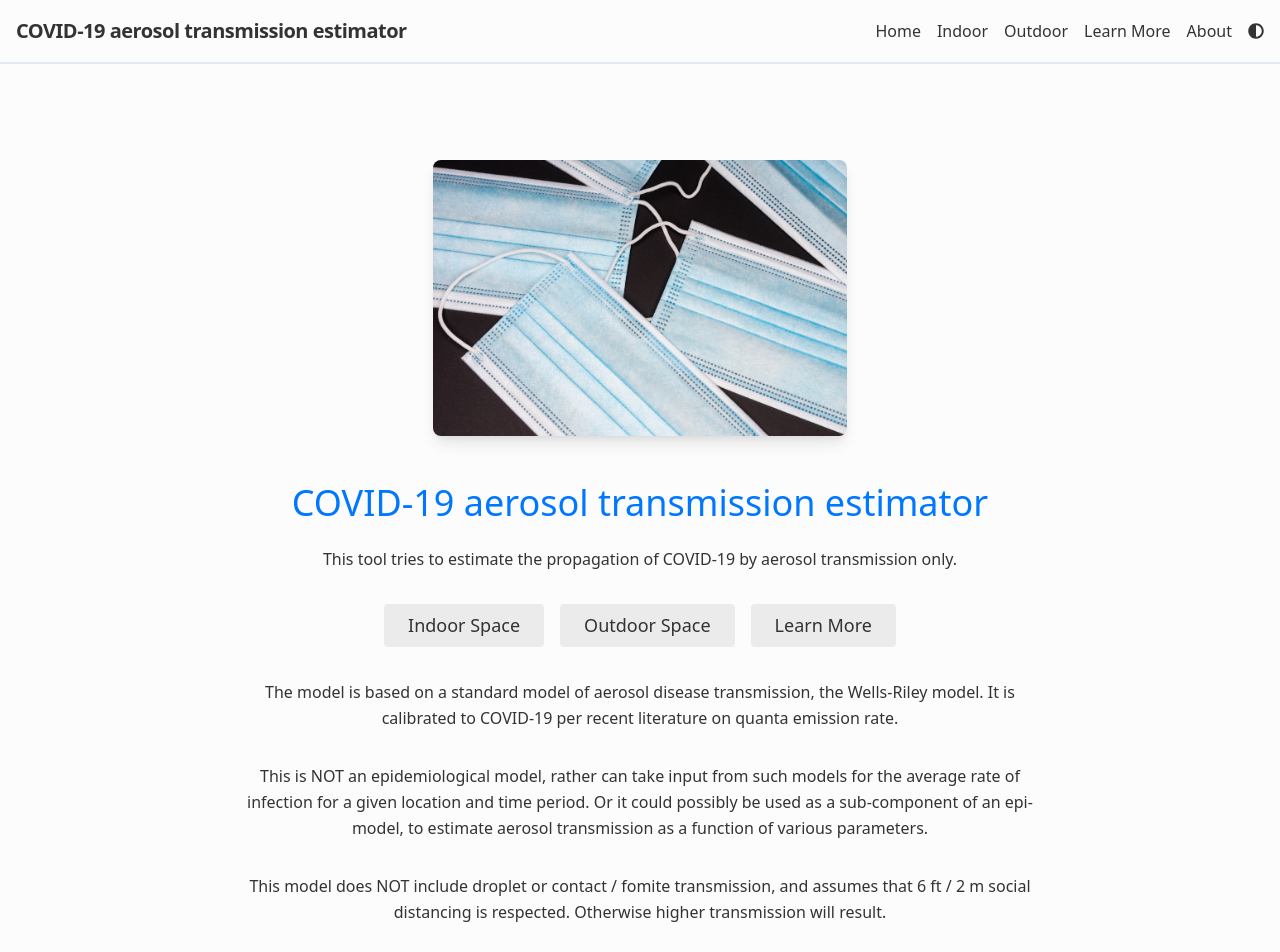
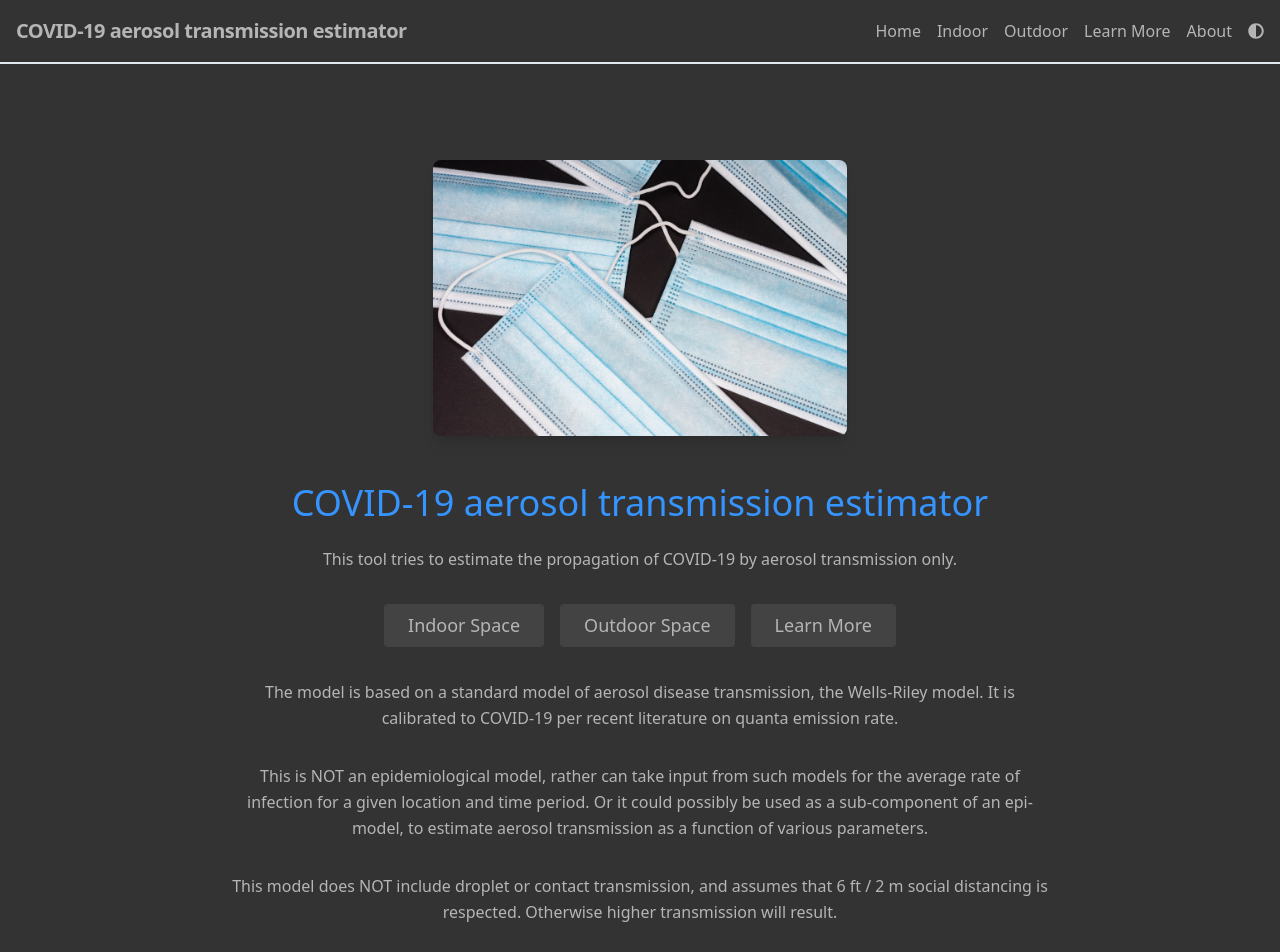
Before and after one commit to FedericoTartarini/covid-aerosol-transmission-estimator, a React (Create React App) app: page / in a window 1280 px wide. Shown: the top 952 px of the page. Built offline with nearby package versions, Linux system fonts and the light colour scheme.

Commit message:
* default theme dark * added width prop DropDown.js * added class nav item * fixed error a tag missing href * removed react strcit mode

```diff
--- a/src/App.js
+++ b/src/App.js
@@ -13,7 +13,7 @@ import { lightTheme, darkTheme } from "./Functions/theme";
 import { GlobalStyles } from "./Functions/global";
 
 function App() {
-  const [theme, setTheme] = useState("light");
+  const [theme, setTheme] = useState("dark");
   const themeToggler = () => {
     theme === "light" ? setTheme("dark") : setTheme("light");
   };
--- a/src/Components/DropDown.js
+++ b/src/Components/DropDown.js
@@ -2,7 +2,7 @@ import React, { useState } from "react";
 import { FontAwesomeIcon } from "@fortawesome/react-fontawesome";
 import { faChevronDown } from "@fortawesome/free-solid-svg-icons";
 
-function DropDown({ selected, listItems, setValue }) {
+function DropDown({ selected, listItems, setValue, width }) {
   const [dropDownOpen, setDropDownOpen] = useState(false);
 
   function DropDownItem({ item }) {
@@ -30,7 +30,8 @@ function DropDown({ selected, listItems, setValue }) {
       </button>
       <div
         className={
-          "bg-gray-100 w-56 absolute right-0 rounded mt-1 py-1 text-center shadow-md z-10" +
+          width +
+          " bg-gray-100 absolute right-0 rounded mt-1 py-1 text-center shadow-md z-10" +
           (dropDownOpen ? "" : " hidden")
         }
       >
--- a/src/Components/HomeView.js
+++ b/src/Components/HomeView.js
@@ -48,9 +48,9 @@ function HomeView() {
             various parameters.
           </p>
           <p className="mb-8 leading-relaxed">
-            This model does NOT include droplet or contact / fomite
-            transmission, and assumes that 6 ft / 2 m social distancing is
-            respected. Otherwise higher transmission will result.
+            This model does NOT include droplet or contact transmission, and
+            assumes that 6 ft / 2 m social distancing is respected. Otherwise
+            higher transmission will result.
           </p>
           <p className="mb-8 leading-relaxed">
             This model does NOT include transmission to the people present, when
--- a/src/Components/Indoor.js
+++ b/src/Components/Indoor.js
@@ -434,6 +434,7 @@ class Indoor extends React.Component {
                 selected={this.state["filterType"]}
                 listItems={this.listFilters}
                 setValue={this.handleDroDowFilter}
+                width={"w-32"}
               />
             </div>
             <h1 className="title-font mb-4 mt-12 font-bold">
@@ -445,6 +446,7 @@ class Indoor extends React.Component {
                 selected={this.state["activity"]}
                 listItems={this.listActivities}
                 setValue={this.handleDroDowAct}
+                width={"w-56"}
               />
             </div>
             <div className="flex content-center my-4">
@@ -453,6 +455,7 @@ class Indoor extends React.Component {
                 selected={this.state["ageGroup"]}
                 listItems={this.ageGroups}
                 setValue={this.handleDroDowAge}
+                width={"w-24"}
               />
             </div>
             <div className="flex content-center my-4">
@@ -461,6 +464,7 @@ class Indoor extends React.Component {
                 selected={this.state["maskType"]}
                 listItems={this.maskTypes}
                 setValue={this.handleDroDowMask}
+                width={"w-34"}
               />
             </div>
             <form className="w-full">
--- a/src/Components/Loader.js
+++ b/src/Components/Loader.js
@@ -1,11 +1,11 @@
 import React from "react";
 
 function Loader() {
-    return (
-        <div className="flex justify-center">
-            <div className="loader"></div>
-        </div>
-    );
+  return (
+    <div className="flex justify-center">
+      <div className="loader" />
+    </div>
+  );
 }
 
 export default Loader;
--- a/src/Components/NavigationBar.js
+++ b/src/Components/NavigationBar.js
@@ -1,4 +1,4 @@
-import React, { useState } from "react";
+import React from "react";
 import { Link } from "react-router-dom";
 import { FontAwesomeIcon } from "@fortawesome/react-fontawesome";
 import { faAdjust } from "@fortawesome/free-solid-svg-icons";
@@ -11,15 +11,15 @@ function NavigationBar({ themeToggler, theme }) {
     <nav className="container mx-auto flex items-center justify-between flex-wrap p-4 border-b-2">
       <div className="flex items-center flex-shrink-0 w-3/4 lg:w-1/2">
         <Link to="/">
-          <a className="font-semibold text-xl tracking-tight">
+          <span className="font-semibold text-xl tracking-tight">
             COVID-19 aerosol transmission estimator
-          </a>
+          </span>
         </Link>
       </div>
 
       <div className="block lg:hidden">
         <button
-          className="flex items-center px-3 py-2 border rounded hover:border-white"
+          className="flex items-center px-3 py-2 rounded"
           type="button"
           onClick={() => setNavbarOpen(!navbarOpen)}
         >
@@ -42,21 +42,29 @@ function NavigationBar({ themeToggler, theme }) {
       >
         <div className="lg:flex-grow">
           <Link to="/">
-            <a className="block mt-4 lg:inline-block lg:mt-0 ml-4">Home</a>
+            <span className="nav-item block mt-4 lg:inline-block lg:mt-0 ml-4">
+              Home
+            </span>
           </Link>
           <Link to="/indoor">
-            <a className="block mt-4 lg:inline-block lg:mt-0 ml-4">Indoor</a>
+            <span className="nav-item block mt-4 lg:inline-block lg:mt-0 ml-4">
+              Indoor
+            </span>
           </Link>
           <Link to="/outdoor">
-            <a className="block mt-4 lg:inline-block lg:mt-0 ml-4">Outdoor</a>
+            <span className="nav-item block mt-4 lg:inline-block lg:mt-0 ml-4">
+              Outdoor
+            </span>
           </Link>
           <Link to="/learnMore">
-            <a className="block mt-4 lg:inline-block lg:mt-0 ml-4">
+            <span className="nav-item block mt-4 lg:inline-block lg:mt-0 ml-4">
               Learn More
-            </a>
+            </span>
           </Link>
           <Link to="/about">
-            <a className="block mt-4 lg:inline-block lg:mt-0 ml-4">About</a>
+            <span className="nav-item block mt-4 lg:inline-block lg:mt-0 ml-4">
+              About
+            </span>
           </Link>
           <div
             className="block mt-4 lg:inline-block lg:mt-0 ml-4"
--- a/src/Functions/global.js
+++ b/src/Functions/global.js
@@ -50,4 +50,10 @@ export const GlobalStyles = createGlobalStyle`
       color: ${({ theme }) => theme.primary};
     }
   }
+
+  span.nav-item {
+    &:hover {
+      color: ${({ theme }) => theme.primary};
+    }
+  }
 `;
--- a/src/index.js
+++ b/src/index.js
@@ -1,14 +1,14 @@
-import React from 'react';
-import ReactDOM from 'react-dom';
-import './tailwind.css';
-import App from './App';
-import * as serviceWorker from './serviceWorker';
+import React from "react";
+import ReactDOM from "react-dom";
+import "./tailwind.css";
+import App from "./App";
+import * as serviceWorker from "./serviceWorker";
 
 ReactDOM.render(
-  <React.StrictMode>
-    <App />
-  </React.StrictMode>,
-  document.getElementById('root')
+  // <React.StrictMode>
+  <App />,
+  // </React.StrictMode>,
+  document.getElementById("root")
 );
 
 // If you want your app to work offline and load faster, you can change
```
